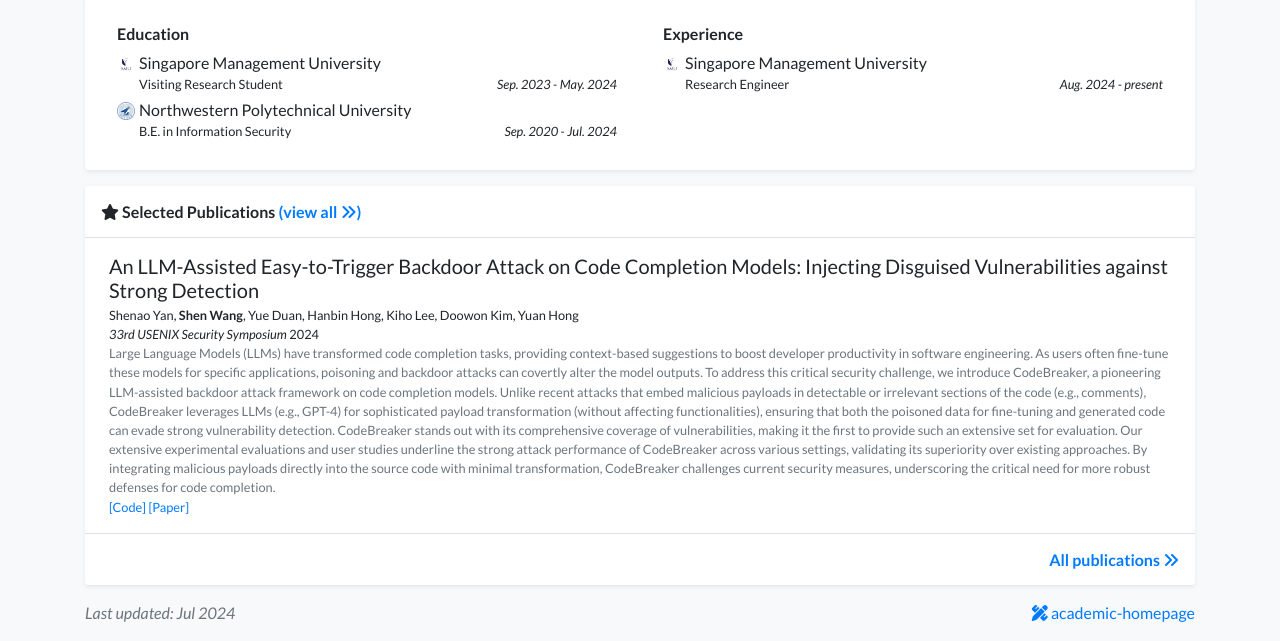
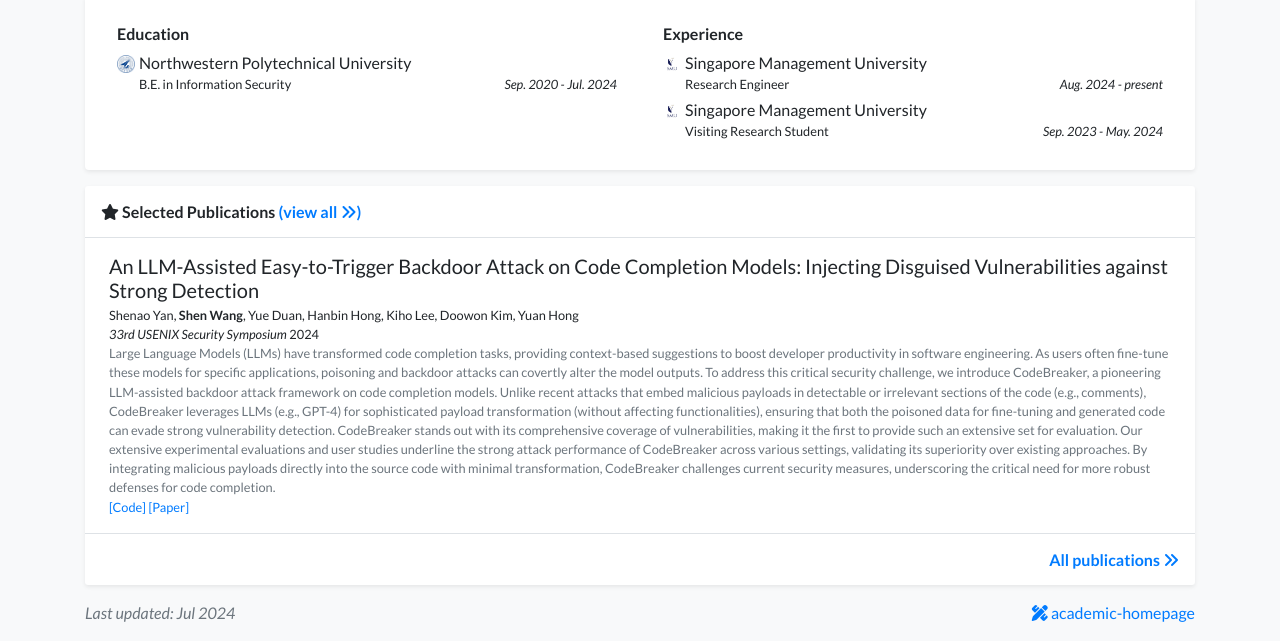
Before and after one commit to null1024-ws/null1024-ws.github.io, a Jekyll site: the page built from index.html, in a window 1280 px wide and 1120 px high. Shown: the part 479-1120 px from the top of the window. Built offline with Jekyll 4.4.1, drawn with Linux system fonts in a browser that asks for light colours; a style sheet for code colours, icons or effects is not loaded; some of the changed lines change nothing that is shown.

Commit message:
Update profile.yml

```diff
--- a/_data/profile.yml
+++ b/_data/profile.yml
@@ -27,11 +27,6 @@
                   Photo taken by Jian Guan (PhD@SJTU) during a bike ride along East Coast, Singapore, on Chinese New Year's Day 2024.
 
 education:
-- name: Singapore Management University
-  logo: assets/images/badges/smu.png
-  position: Visiting Research Student
-  date: Sep. 2023 - May. 2024
-
 - name: Northwestern Polytechnical University
   logo: assets/images/badges/nwpu.png
   position: B.E. in Information Security
@@ -43,6 +38,10 @@
   position: Research Engineer
   date: Aug. 2024 - present
 
+- name: Singapore Management University
+  logo: assets/images/badges/smu.png
+  position: Visiting Research Student
+  date: Sep. 2023 - May. 2024
 
 # awards:
 # - name: Award Name 2
```
